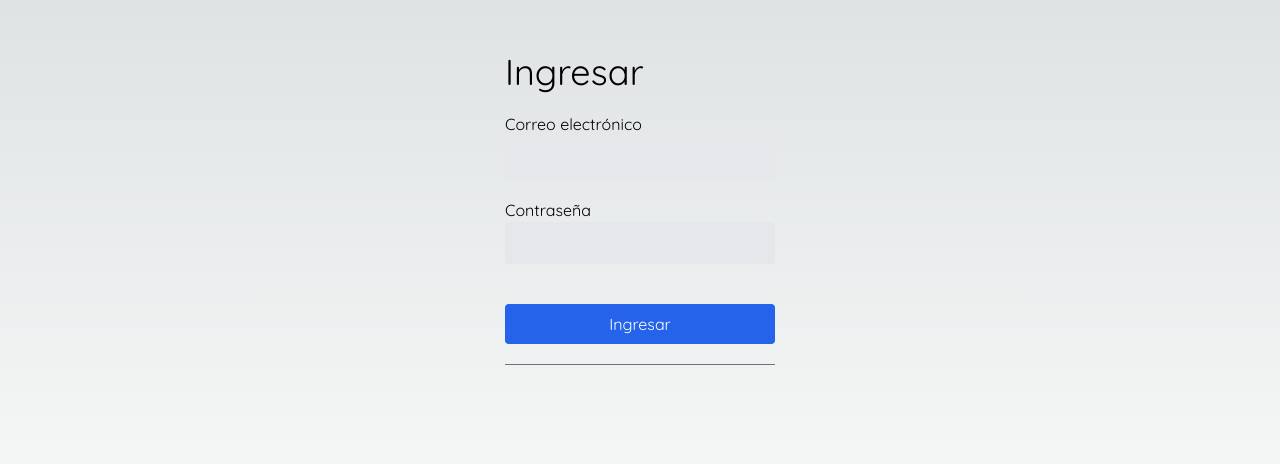
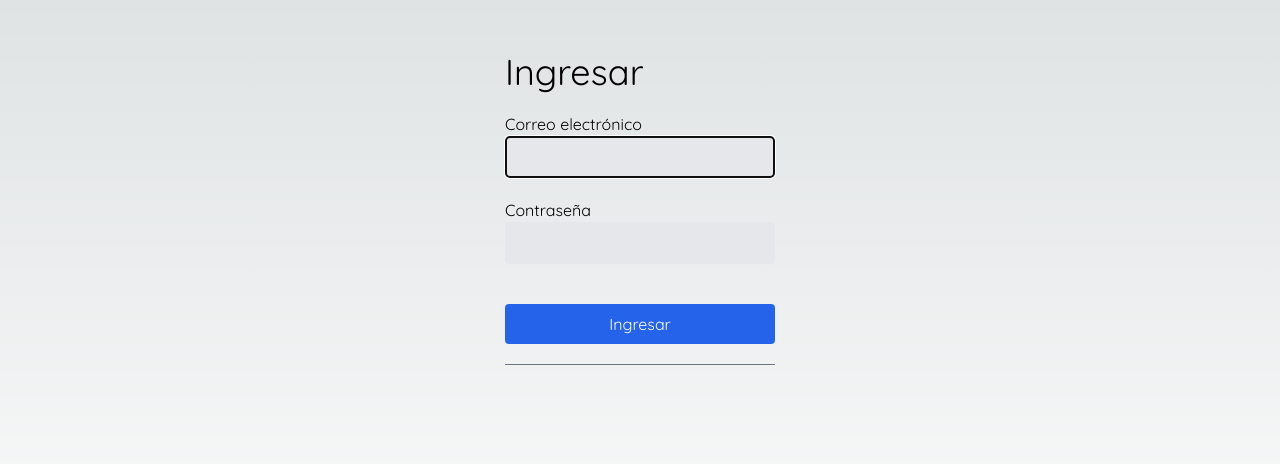
Before and after one commit to JCUrquiza/crmsmocho, a Next.js app: page /auth/login in a window 1280 px wide. Shown: the part 196-660 px from the top of the page. Built offline with nearby package versions, Linux system fonts and the light colour scheme; a web font is replaced by a local one.

Commit message:
Implementing react-hook-form and logout button on sidebarmenu

```diff
--- a/src/app/auth/login/page.tsx
+++ b/src/app/auth/login/page.tsx
@@ -1,4 +1,4 @@
-import Link from 'next/link';
+import { LoginForm } from './ui/LoginForm';
 
 export default function LoginPage() {
 
@@ -8,26 +8,8 @@ export default function LoginPage() {
 
         <h1 className={ `text-4xl mb-5` }>Ingresar</h1>
 
-            <div className="flex flex-col">
+            <LoginForm />
 
-                <label htmlFor="email">Correo electrónico</label>
-                <input className="px-5 py-2 border bg-gray-200 rounded mb-5 text-black" type="email" />
-
-                <label htmlFor="email">Contraseña</label>
-                <input className="px-5 py-2 border bg-gray-200 rounded mb-5 text-black" type="email" />
-
-                <Link href={'/dashboard'} className='btn-primary text-center mt-5'>
-                    Ingresar
-                </Link>
-
-                {/* divisor line */ }
-                <div className="flex items-center my-5">
-                    <div className="flex-1 border-t border-gray-500"></div>
-                    {/* <div className="px-2 text-gray-800">O</div> */}
-                    <div className="flex-1 border-t border-gray-500"></div>
-                </div>
-
-            </div>
         </div>
 
     );
--- /dev/null
+++ b/src/app/auth/login/ui/LoginForm.tsx
@@ -0,0 +1,80 @@
+'use client';
+
+import React from 'react';
+import { useRouter } from 'next/navigation';
+import { SubmitHandler, useForm } from 'react-hook-form';
+import clsx from 'clsx';
+
+type FormInputs = {
+    email: string;
+    password: string;
+}
+
+export const LoginForm = () => {
+
+    const router = useRouter();
+
+    const { register, handleSubmit, formState: { errors } } = useForm<FormInputs>();
+
+    const onSubmit: SubmitHandler<FormInputs> = async(data) => {
+        // Redireccionar a '/dashboard' si el usuario se logea correctamente.
+        console.log(data);
+
+        if ( !data ) return;
+
+        router.replace('/dashboard');
+
+
+    }
+
+    return (
+
+        <form className="flex flex-col" onSubmit={handleSubmit(onSubmit)}>
+
+            {
+                errors.email?.type === 'required' && (
+                    <span className='text-red-600'>El email es obligatorio</span>
+                )
+            }
+
+            <label htmlFor="email">Correo electrónico</label>
+            <input
+                className={
+                    clsx("px-5 py-2 border bg-gray-200 rounded mb-5 text-black w-full",
+                    {
+                        "border-red-400 border-4": errors.email
+                    })
+                }
+                type="email"
+                autoFocus
+                {...register('email', { required: true, pattern: /^[a-zA-Z0-9._-]+@[a-zA-Z0-9.-]+\.[a-zA-Z]{2,4}$/ })}
+            />
+
+            <label htmlFor="password">Contraseña</label>
+            <input
+                className={
+                    clsx("px-5 py-2 border bg-gray-200 rounded mb-5 text-black w-full",
+                    {
+                        "border-red-400 border-4": errors.password
+                    })
+                }
+                type="password"
+                {...register('password', { required: true })}
+            />
+
+            <button className='btn-primary text-center mt-5 w-full'>
+                Ingresar
+            </button>
+
+            {/* divisor line */ }
+            <div className="flex items-center my-5">
+                <div className="flex-1 border-t border-gray-500"></div>
+                {/* <div className="px-2 text-gray-800">O</div> */}
+                <div className="flex-1 border-t border-gray-500"></div>
+            </div>
+
+        </form>
+
+    )
+
+}
--- a/src/components/sidebar/Sidebar.tsx
+++ b/src/components/sidebar/Sidebar.tsx
@@ -2,7 +2,7 @@
 
 import React from 'react'
 import Link from 'next/link';
-import { IoBrush, IoClose, IoPerson } from 'react-icons/io5'
+import { IoBrush, IoClose, IoLogOut, IoPerson } from 'react-icons/io5'
 import clsx from 'clsx';
 import { useAppDispatch, useAppSelector } from '@/store'
 import { closeSidebar } from '@/store/sidebar/sidebarSlice';
@@ -69,6 +69,20 @@ export const Sidebar = () => {
                     <span className='ml-3 text-xl'>Creación</span>
                 </Link>
 
+                <div className='w-full h-px bg-gray-200 my-10'>
+
+                    <Link
+                        href={'/'}
+                        className='flex items-center mt-70 p-2 hover:bg-gray-100 rounded transition-all'
+                        style={{ color: 'black' }}
+                        onClick={() => dispatch(closeSidebar())}
+                    >
+                        <IoLogOut size={30} />
+                        <span className='ml-3 text-xl'>Salir/Logout</span>
+                    </Link>
+
+                </div>
+
             </nav>
 
         </div>
```
